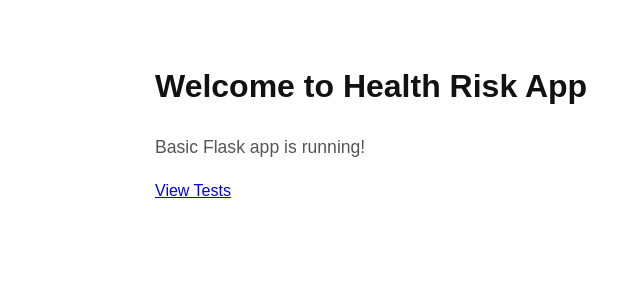
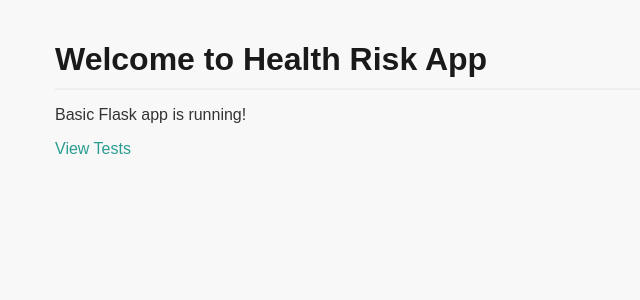
Before and after one commit to harris-spratt/Health-Group-project-, a Flask app: template templates/home.html in a window 1280 px wide. Shown: the top 300 px of the page, without its empty margins (85-725 px from the left). Run offline with Flask 3, Linux system fonts and the light colour scheme; the template is opened without the code that fills it, so the values that code supplies are empty.

Commit message:
updated style for base and rest

```diff
--- a/static/css/style.css
+++ b/static/css/style.css
@@ -1,18 +1,33 @@
-/* Minimal style.css */
 body {
-    font-family: Arial, sans-serif;
-    padding: 40px;
-    max-width: 800px;
+    font-family: 'Arial', sans-serif;
+    margin: 0;
+    padding: 0;
+    background: #f8f8f8;
+    color: #333;
+}
+
+.container {
+    max-width: 1000px;
     margin: 0 auto;
-    line-height: 1.6;
+    padding: 20px;
+}
+
+a {
+    color: #2A9D8F; /* Teal for links */
+    text-decoration: none;
+    transition: color 0.2s;
+}
+
+a:hover {
+    color: #1E7A6E; /* Darker teal */
+}
+
+h1, h2 {
+    color: #1a1a1a;
+    margin-bottom: 1rem;
 }
 
 h1 {
-    color: #121212;
-    margin-bottom: 20px;
+    border-bottom: 2px solid #eee;
+    padding-bottom: 10px;
 }
-
-p {
-    color: #555;
-    font-size: 1.1rem;
-}
--- a/templates/base.html
+++ b/templates/base.html
@@ -3,10 +3,12 @@
 <head>
     <meta charset="UTF-8">
     <meta name="viewport" content="width=device-width, initial-scale=1.0">
-    <title>Health Risk Web App</title>
+    <title>Health Risk App</title>
     <link rel="stylesheet" href="{{ url_for('static', filename='style.css') }}">
 </head>
 <body>
-    {% block content %}{% endblock %}
+    <div class="container">
+        {% block content %}{% endblock %}
+    </div>
 </body>
 </html>
--- a/templates/tests.html
+++ b/templates/tests.html
@@ -2,7 +2,6 @@
 
 {% block content %}
     <h2>Select a Test</h2>
-
     <div>
         <a href="{{ url_for('h2fpef') }}">H2FPEF Test</a><br>
         <a href="{{ url_for('qrisk3') }}">QRISK3 Test</a><br>
```
